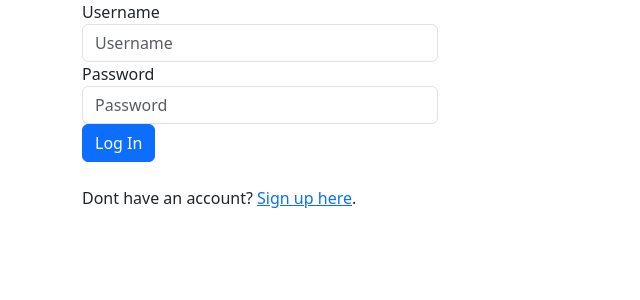
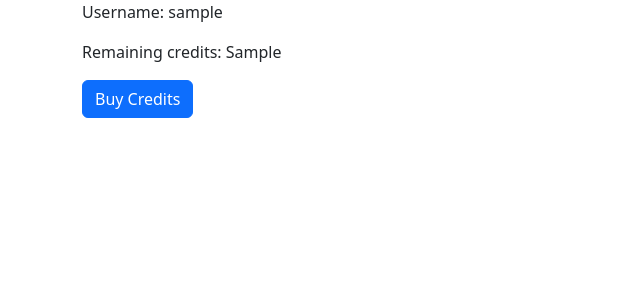
Before and after one commit to HiveMinds/website0, a Flask app: template src/website0/templates/dashboard.html in a window 1280 px wide. Shown: the top 300 px of the page, without its empty margins (0-640 px from the left). Run offline with Flask 3, Linux system fonts and the light colour scheme; the template is opened without the code that fills it: most values are stand-ins (such as "Sample title", 1, 10 or a date in 2020); parts of the project's set-up code (start-up, migrations or seed data) failed here and were passed over; some libraries are stand-ins or nearby versions.

Commit message:
Included dashboard with nr. of credits.

```diff
--- a/src/website0/__main__.py
+++ b/src/website0/__main__.py
@@ -26,7 +26,7 @@ def index() -> Union[Any, str]:
     Users can login here, or are logged in already.
     """
     if "username" in session:
-        return "You are logged in as " + session["username"]
+        return redirect(url_for("dashboard"))
 
     return render_template("index.html")
 
@@ -78,15 +78,17 @@ def register() -> Union[Any, str]:
     return render_template("register.html")
 
 
-@app.route("/check_credits", methods=["POST"])  # type: ignore[misc]
-def check_credits(*, some_client: MongoClient) -> int:
-    """Endpoint to check remaining credits for a user."""
-
+@app.route("/dashboard")  # type: ignore[misc]
+def dashboard() -> Union[Any, str]:
+    """Renders the dashboard with the user's credits."""
     if "username" not in session:
-        return 0
-
+        return render_template("index.html")
     username: str = session["username"]
-    return get_credits(some_client=some_client, username=username)
+    credits: int = get_credits(some_client=client, username=username)
+    print(f"user {username} has {credits} credits")
+    return render_template(
+        "dashboard.html", username=username, remaining_credits=credits
+    )
 
 
 if __name__ == "__main__":
--- a/src/website0/templates/dashboard.html
+++ b/src/website0/templates/dashboard.html
@@ -3,21 +3,9 @@
 <div class="container">
     <div class="row">
         <div class="col-md-4 col-md-offset-4">
-            <form method="POST" action="{{ url_for('login') }}">
-                <div class="form-group">
-                    <label for="exampleInputEmail">Username</label>
-                    <input type="text" class="form-control" name="username" placeholder="Username">
-                </div>
-                <div class="form-group">
-                    <label for="exampleInputPassword">Password</label>
-                    <input type="password" class="form-control" name="pass" placeholder="Password">
-                </div>
-                <button type="submit" class="btn btn-primary btn-block">Log In</button>
-            </form>
-            <br>
-            <div>
-                Dont have an account? <a href="{{ url_for('register') }}">Sign up here</a>.
-            </div>
+            <p>Username: {{ username }}</p>
+            <p>Remaining credits: {{ remaining_credits }}</p>
+            <button class="btn btn-primary btn-block">Buy Credits</button>
         </div>
     </div>
 </div>
```
